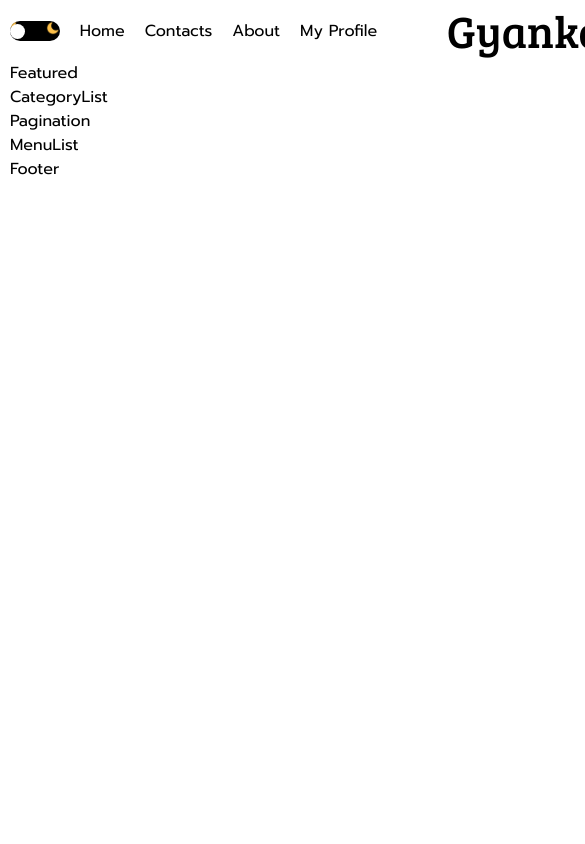
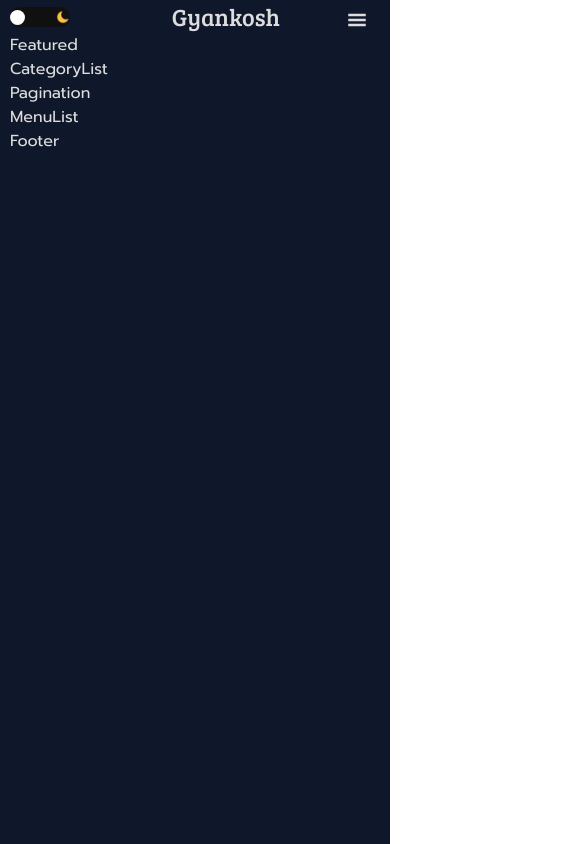
Before and after one commit to manoj19-github/gyankosh, a Next.js app: page / in a window 390 px wide. Shown: the top 844 px of the page, 585 px wide, since content can reach past the window. Built offline with nearby package versions, Linux system fonts and the light colour scheme.

Commit message:
working on navbar

```diff
--- a/app/components/authLinks/authLinks.module.css
+++ b/app/components/authLinks/authLinks.module.css
@@ -1,4 +1,4 @@
-.links{
+.link{
     cursor: pointer;
     display: flex;
     align-items:center;
@@ -6,8 +6,16 @@
 
 
 }
-.links:hover{
+.link:hover{
     text-decoration: underline;
     text-underline-offset: 5px;
     cursor: pointer;
 }
+
+@media screen and (max-width:648px) {
+    .link{
+        display:none;
+    }
+
+
+}
--- a/app/components/authLinks/index.tsx
+++ b/app/components/authLinks/index.tsx
@@ -1,18 +1,25 @@
+"use client";
 import Link from 'next/link';
-import React, { Fragment } from 'react'
+import React, { Fragment, useState } from 'react'
 import styles from "./authLinks.module.css"
 import {MdKeyboardArrowDown} from "react-icons/md"
+import {GiHamburgerMenu} from "react-icons/gi"
+
 const AuthLinks = () => {
     const isLoggedIn = false;
+    const [open,setOpen] = useState<boolean>(false)
 
   return (
     <Fragment>
+        <div style={{marginLeft:'10px',marginTop:'6px',position:'absolute' ,right:'6%',top:"0.5%",cursor:"pointer"}}>
+            <GiHamburgerMenu size={20}/>
+        </div>
         {isLoggedIn ? (
-            <Link href="/login">Login</Link>
+            <Link href="/login" className={styles.link}>Login</Link>
         ):(
             <>
 
-            <div className={styles.links}>
+            <div className={styles.link}>
                 <p>My Profile </p>
 
             </div>
--- a/app/components/navbar/index.tsx
+++ b/app/components/navbar/index.tsx
@@ -10,9 +10,9 @@ const Navbar:FC<NavbarProps> = () => {
     <div className={styles.container}>
         <div className={styles.links}>
             <ThemeToggle/>
-          <Link href="/"  >Home</Link>
-          <Link href="/home"  >Contacts</Link>
-          <Link href="/abot">About</Link>
+          <Link href="/"  className={styles.link}>Home</Link>
+          <Link href="/home" className={styles.link}  >Contacts</Link>
+          <Link href="/abot" className={styles.link}>About</Link>
           <AuthLinks/>
 
 
--- a/app/components/navbar/navbar.module.css
+++ b/app/components/navbar/navbar.module.css
@@ -30,3 +30,57 @@
 
 
 }
+
+
+/* media queries */
+
+@media screen and (max-width:1280px) {
+    .logo{
+        font-size:32px;
+    }
+    .links{
+        font-size:18px;
+        gap:15px;
+    }
+
+
+}
+
+
+@media screen and (max-width:1024px) {
+    .social{
+        display:none;
+    }
+    .links{
+        text-align:left;
+    }
+
+
+}
+
+
+@media screen and (max-width:768px) {
+    .logo{
+        font-size:24px;
+    }
+
+
+}
+
+@media screen and (max-width:648px) {
+    .link{
+        display:none;
+    }
+    .links{
+        flex:0.2;
+
+        gap:2px;
+    }
+    .container{
+        justify-content: flex-start;
+    }
+
+
+
+
+}
--- a/app/components/themeToggle/index.tsx
+++ b/app/components/themeToggle/index.tsx
@@ -1,16 +1,27 @@
-import React from 'react'
-import styles from "./themeToggle.module.css"
-import Image from 'next/image'
+"use client"
+import React, { useContext, useEffect, useState } from "react";
+import styles from "./themeToggle.module.css";
+import Image from "next/image";
+import { ThemeContext } from "@/app/context/ThemeContext";
 const ThemeToggle = () => {
+  const {theme,toggle} = useContext(ThemeContext)
+  const [mounted,setMounted] = useState<boolean>(false)
+  useEffect(()=>{
+    setMounted(true)
+
+  },[mounted])
+  if(!mounted) return <></>
   return (
-    <div className={styles.container}>
-        <Image src="/moon.png" alt="" width={14} height={14}/>
-        <div className={styles.ball}>
+    <div className={styles.container} style={theme === "dark" ? {  background: "#101010" } :{background:"#9ca3af"}} onClick={toggle}>
+      <Image src="/sun.png" alt="" width={14} height={14} />
 
-        </div>
-        <Image src="/moon.png" alt="" width={14} height={14}/>
+      <div className={styles.ball}
+        style={theme === "dark" ? { left: "0.4%", background: "white" } : { right: "0.4%", background: "#0f172a" }}
+      />
+
+      <Image src="/moon.png" alt="" width={14} height={14} />
     </div>
-  )
-}
+  );
+};
 
-export default ThemeToggle
+export default ThemeToggle;
--- a/app/components/themeToggle/themeToggle.module.css
+++ b/app/components/themeToggle/themeToggle.module.css
@@ -1,5 +1,6 @@
 .container{
-    width: 148px !important;;
+    width: 148px !important;
+    max-width: 150px !important;
     height:20px;
     display:flex;
     cursor:pointer;
@@ -7,6 +8,7 @@
     justify-content:space-between ;
     border-radius: 50px;
     position:relative;
+    align-items: center;
 
 }
 
@@ -15,8 +17,16 @@
     height:15px;
     border-radius: 50%;
     background-color:white ;
-    position:absolute   ;
-    left:1%;
+    position:absolute;
+    transition: all 5s ease-in-out;
     top:15%;
 
 }
+
+@media screen and (max-width:768px) {
+    .container{
+        width: 60px !important;
+    }
+
+
+}
--- /dev/null
+++ b/app/context/ThemeContext.tsx
@@ -0,0 +1,34 @@
+"use client";
+import {FC, ReactNode, createContext, useEffect, useState} from "react"
+import { initialState } from "./initialState"
+interface ThemeContextProviderProps{
+    children:ReactNode
+}
+export const ThemeContext = createContext({theme:initialState.theme,toggle:()=>{}});
+
+const getFormLocalStorage = ()=>{
+    if(typeof window !== "undefined")
+    return localStorage.getItem('theme') || 'dark'
+
+
+}
+
+export const ThemeContextProvider:FC<ThemeContextProviderProps> = ({children})=>{
+    const [theme,setTheme] = useState<typeof initialState.theme>("dark");
+    const handleToggle=()=>{
+        setTheme((theme)=>theme === "dark"?"light":"dark");
+    }
+
+    useEffect(()=>{
+        const theme = getFormLocalStorage();
+        setTheme(theme as typeof initialState.theme)
+
+    },[])
+    useEffect(()=>{
+        localStorage.setItem("theme",theme)
+
+    },[theme])
+    return <ThemeContext.Provider value={{theme,toggle:handleToggle}}>
+        {children}
+    </ThemeContext.Provider>
+}
--- /dev/null
+++ b/app/context/glolbalInterface.ts
@@ -0,0 +1,3 @@
+export default interface GlobalInterface{
+    theme:"light"|"dark"
+}
--- /dev/null
+++ b/app/context/initialState.ts
@@ -0,0 +1,5 @@
+import GlobalInterface from "./glolbalInterface";
+
+export const initialState:GlobalInterface={
+    theme:"dark"
+}
--- a/app/globals.css
+++ b/app/globals.css
@@ -16,6 +16,15 @@
   font-family: 'Prompt', sans-serif;
 }
 
+
+/*   dark mode styles */
+
+.dark{
+  --bg:#0f172a;
+  --textColor:#ddd;
+  --softBg:#1f273a;
+  --softTextColor:#a6a6a6;
+}
 
 
 
--- a/app/layout.tsx
+++ b/app/layout.tsx
@@ -3,6 +3,8 @@ import type { Metadata } from "next";
 import { Inter } from "next/font/google";
 import Navbar from "./components/navbar";
 import Footer from "./components/footer";
+import { ThemeContextProvider } from "./context/ThemeContext";
+import ThemeProvider from "./providers/ThemeProvider";
 
 const inter = Inter({ subsets: ["latin"] });
 
@@ -19,6 +21,8 @@ export default function RootLayout({
   return (
     <html lang="en">
       <body className={inter.className}>
+        <ThemeContextProvider>
+        <ThemeProvider>
         <div className="container">
           <div className="wrapper">
             <Navbar/>
@@ -26,6 +30,8 @@ export default function RootLayout({
             <Footer/>
           </div>
         </div>
+        </ThemeProvider>
+        </ThemeContextProvider>
       </body>
     </html>
   );
--- /dev/null
+++ b/app/providers/ThemeProvider.tsx
@@ -0,0 +1,17 @@
+"use client";
+import React, { FC, ReactNode, useContext } from 'react'
+import { ThemeContext } from '../context/ThemeContext';
+
+interface ThemeProviderProps{
+    children:ReactNode;
+}
+const ThemeProvider:FC<ThemeProviderProps> = ({children}) => {
+    const {theme} = useContext(ThemeContext)
+  return (
+    <div className={theme}>
+        {children}
+    </div>
+  )
+}
+
+export default ThemeProvider
```
